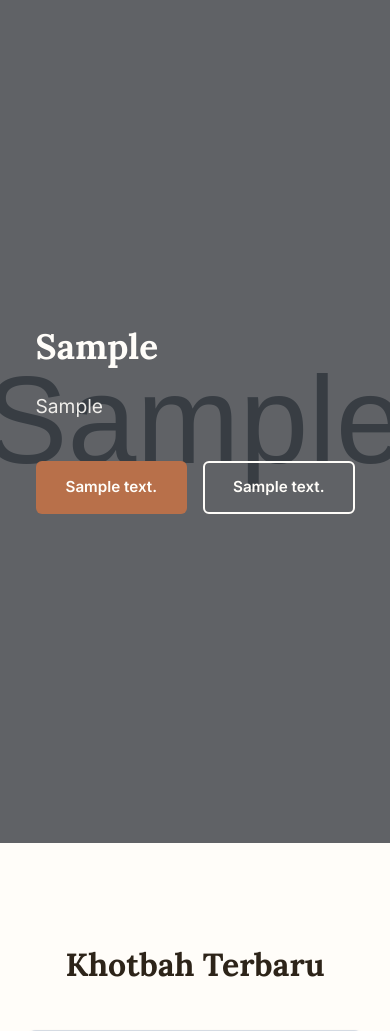
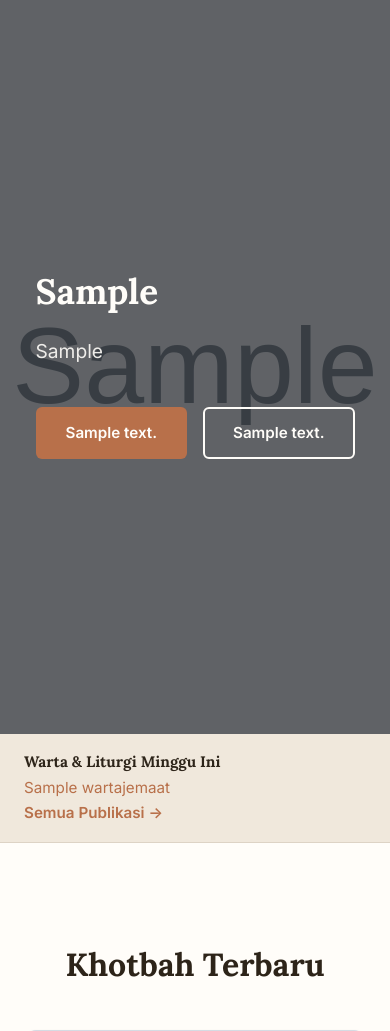
Before and after one commit to susantodjoko/website_for_church, a Django app: page / in a window 390 px wide. Shown: the part 416-1447 px from the top of the page. Run offline with Django 5.2, Linux system fonts and the light colour scheme; tables that the repository leaves empty hold one stand-in row (values such as "Sample post"); grey boxes marked "Sample" are stand-in pictures; parts of the project's set-up code (start-up, migrations or seed data) failed here and were passed over.

Commit message:
feat: reorder home page and show reading and warta on the first screen
- Hero and the "Bacaan Hari Ini" strip share the first screen, so today's
  reading is visible without scrolling
- Warta & Liturgi links move from the Berita section into that strip
- Berita Terbaru moves above Komisi; Bergabunglah Dengan Kami moves to
  the bottom, after the birthdays
- Strip stacks left-aligned on phones; less top padding on /bacaan/

Co-Authored-By: Claude Opus 5.5 <noreply@anthropic.com>

```diff
--- a/static/css/style.css
+++ b/static/css/style.css
@@ -876,10 +876,6 @@ ul { list-style: none; }
 /* Berita feed on the home page */
 .news-card { color: inherit; text-decoration: none; display: flex; flex-direction: column; }
 .news-card__more { margin-top: auto; padding-top: var(--space-xs); color: var(--color-primary); font-weight: 600; font-size: 0.9rem; }
-.weekly-docs { display: flex; flex-wrap: wrap; align-items: center; justify-content: center; gap: 0.5rem 1.25rem; margin-top: var(--space-lg); padding-top: var(--space-md); border-top: 1px solid var(--color-border); font-size: 0.95rem; }
-.weekly-docs__label { color: var(--color-text-muted); font-weight: 600; }
-.weekly-docs a { color: var(--color-primary); }
-.weekly-docs__all { font-weight: 600; }
 
 /* Past events list with report links */
 .past-events { list-style: none; max-width: 760px; margin: 0 auto; }
@@ -902,6 +898,7 @@ ul { list-style: none; }
 /* ===========================
    BACAAN HARIAN
    =========================== */
+.bacaan-section { padding-top: var(--space-lg); }
 .bacaan { max-width: 760px; }
 .bacaan__nav { display: flex; align-items: center; justify-content: space-between; gap: var(--space-sm); margin-bottom: var(--space-md); }
 .bacaan__nav-link { color: var(--color-primary); font-weight: 600; white-space: nowrap; }
@@ -941,12 +938,20 @@ ul { list-style: none; }
 .bacaan-today { background: var(--color-light); border-bottom: 1px solid var(--color-border); padding: var(--space-sm) 0; }
 .bacaan-today__inner { display: flex; flex-wrap: wrap; align-items: center; justify-content: center; gap: 0.35rem 1rem; font-size: 0.95rem; }
 .bacaan-today__label { font-family: var(--font-serif); font-weight: 700; }
+.bacaan-today__inner + .bacaan-today__inner { margin-top: 0.35rem; padding-top: 0.35rem; border-top: 1px solid var(--color-border); }
 .bacaan-today__refs a { color: var(--color-primary); }
 .bacaan-today__all { font-weight: 600; color: var(--color-primary); }
 
 @media (max-width: 600px) {
+  .bacaan-section { padding-top: var(--space-md); }
+  .bacaan-today__inner { flex-direction: column; align-items: flex-start; gap: 0.1rem; }
+  .bacaan-today__inner + .bacaan-today__inner { margin-top: 0.5rem; padding-top: 0.5rem; }
   .bacaan__nav-link { font-size: 0.85rem; }
   .bacaan__range { font-size: 1rem; }
   .bacaan-entry__list { grid-template-columns: 1fr; gap: 0 0; }
   .bacaan-entry__list dd { margin-bottom: 0.4rem; }
 }
+
+/* Hero and the "Bacaan Hari Ini" strip share the first screen */
+.home-intro { display: flex; flex-direction: column; min-height: 100vh; min-height: 100svh; }
+.home-intro .hero { height: auto; min-height: 480px; flex: 1 0 auto; }
--- a/templates/base.html
+++ b/templates/base.html
@@ -13,7 +13,7 @@
   <link rel="preconnect" href="https://fonts.googleapis.com">
   <link rel="preconnect" href="https://fonts.gstatic.com" crossorigin>
   <link href="https://fonts.googleapis.com/css2?family=Inter:wght@400;500;600;700;800&family=Lora:ital,wght@0,400;0,600;0,700;1,400&display=swap" rel="stylesheet">
-  <link rel="stylesheet" href="{% static 'css/style.css' %}?v=2026-11-02a">
+  <link rel="stylesheet" href="{% static 'css/style.css' %}?v=2026-11-02d">
   {% block extra_css %}{% endblock %}
 </head>
 
--- a/website/templates/website/bacaan.html
+++ b/website/templates/website/bacaan.html
@@ -9,7 +9,7 @@
   </div>
 </header>
 
-<section class="section">
+<section class="section bacaan-section">
   <div class="container bacaan">
     <nav class="bacaan__nav" aria-label="Pilih minggu">
       <a href="?minggu={{ prev_week|date:'Y-m-d' }}" class="bacaan__nav-link">&larr; Minggu lalu</a>
--- a/website/templates/website/home.html
+++ b/website/templates/website/home.html
@@ -22,6 +22,8 @@
 
 
 
+<!-- First screen: hero plus today's reading, so the reading is visible without scrolling -->
+<div class="home-intro">
 <!-- HERO SECTION -->
 <section class="hero">
   {% if hero and hero.background_image %}
@@ -51,10 +53,12 @@
   </div>
 </section>
 
-<!-- BACAAN HARI INI -->
+<!-- BACAAN HARI INI + WARTA & LITURGI -->
+{% if bacaan_today or weekly_docs %}
+<section class="bacaan-today">
+  <div class="container">
     {% if bacaan_today %}
-<section class="bacaan-today">
-  <div class="container bacaan-today__inner">
+    <div class="bacaan-today__inner">
       <span class="bacaan-today__label">Bacaan Hari Ini</span>
       {% for entry in bacaan_today %}
       <span class="bacaan-today__refs">
@@ -66,8 +70,22 @@
       {% endfor %}
       <a href="{% url 'website:bacaan' %}" class="bacaan-today__all">Bacaan minggu ini &rarr;</a>
     </div>
+    {% endif %}
+    {% if weekly_docs %}
+    <div class="bacaan-today__inner">
+      <span class="bacaan-today__label">Warta &amp; Liturgi Minggu Ini</span>
+      <span class="bacaan-today__refs">
+        {% for doc in weekly_docs %}
+          <a href="{% url 'website:warta_detail' doc.slug %}">{{ doc.title }}</a>{% if not forloop.last %} &middot;{% endif %}
+        {% endfor %}
+      </span>
+      <a href="{% url 'website:warta_list' %}" class="bacaan-today__all">Semua Publikasi &rarr;</a>
+    </div>
+    {% endif %}
+  </div>
 </section>
 {% endif %}
+</div>
 
 <!-- FEATURED SERMONS -->
 {% if featured_sermons %}
```
Also changed, not shown: other parts of website/templates/website/home.html (+53 -61 lines). Lines whose indentation alone changed are shown as unchanged.
